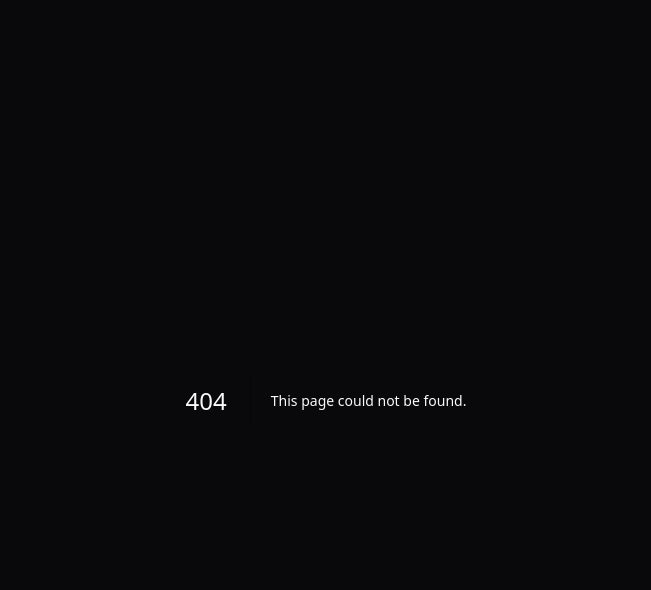
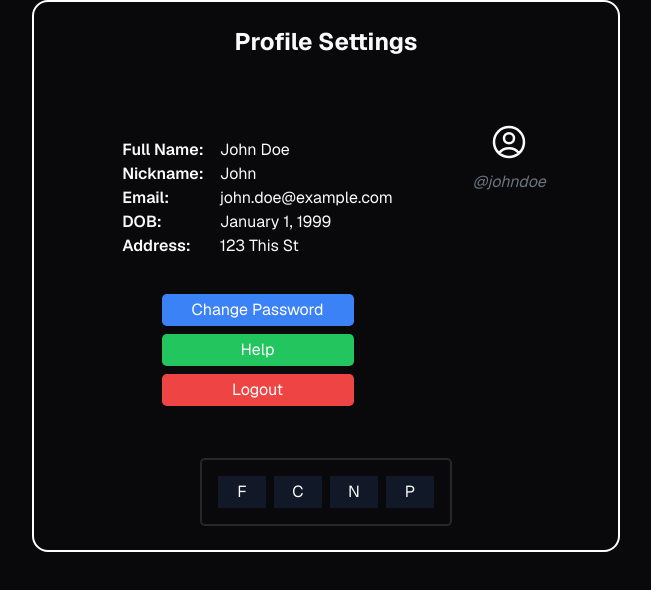
Before and after one commit to Builder-s-League/BuildersLeague-Edition1, a Next.js app: page /profile/setting in a window 1280 px wide. Before the commit this address had no page. Shown: the top 590 px of the page, without its empty margins (314-965 px from the left). Built offline with nearby package versions, Linux system fonts and the light colour scheme.

Commit message:
add profile setting page

```diff
--- a/package.json
+++ b/package.json
@@ -22,7 +22,8 @@
     "prepare": "husky install",
     "test": "jest",
     "test:ci": "jest --ci",
-    "analyze": "ANALYZE=true npm build"
+    "analyze": "ANALYZE=true npm build",
+    "lint-staged": "lint-staged"
   },
   "dependencies": {
     "@next/bundle-analyzer": "^14.0.4",
--- /dev/null
+++ b/src/app/profile/page.tsx
@@ -0,0 +1,5 @@
+import { ProfileSetting } from '@/components/ProfileSetting'
+
+export default function Page() {
+  return <></>
+}
--- /dev/null
+++ b/src/app/profile/setting/page.tsx
@@ -0,0 +1,5 @@
+import { ProfileSetting } from '@/components/ProfileSetting'
+
+export default function Page() {
+  return <ProfileSetting />
+}
--- /dev/null
+++ b/src/components/ProfileSetting.tsx
@@ -0,0 +1,67 @@
+export const ProfileSetting = () => {
+  return (
+    <div className="mx-auto flex w-fit flex-col items-center rounded-2xl border-2 border-white p-6">
+      <h1 className="mb-4 text-center text-2xl font-bold">Profile Settings</h1>
+      <div className="flex flex-row rounded-2xl p-4">
+        <div className="m-4 flex flex-col items-center rounded-lg p-4">
+          <div className="flex flex-row rounded-lg p-4">
+            <div className="mr-4 flex flex-col font-semibold">
+              <label>Full Name: </label>
+              <label>Nickname: </label>
+              <label>Email: </label>
+              <label>DOB: </label>
+              <label>Address: </label>
+            </div>
+            <div className="flex flex-col">
+              <label>John Doe</label>
+              <label>John</label>
+              <label>john.doe@example.com</label>
+              <label>January 1, 1999</label>
+              <label>123 This St</label>
+            </div>
+          </div>
+          <div className="mt-4 flex w-48 flex-col">
+            <button className="my-1 h-8 rounded-lg bg-blue-500 text-white hover:bg-blue-700">
+              Change Password
+            </button>
+            <button className="my-1 h-8 rounded-lg bg-green-500 text-white hover:bg-green-700">
+              Help
+            </button>
+            <button className="my-1 h-8 rounded-lg bg-red-500 text-white hover:bg-red-700">
+              Logout
+            </button>
+          </div>
+        </div>
+        <div className="m-4 flex flex-col items-center rounded-lg p-4">
+          <div className="relative">
+            <svg
+              xmlns="http://www.w3.org/2000/svg"
+              fill="none"
+              viewBox="0 0 24 24"
+              strokeWidth={1.5}
+              stroke="currentColor"
+              className="h-10 w-10"
+            >
+              <path
+                strokeLinecap="round"
+                strokeLinejoin="round"
+                d="M17.982 18.725A7.488 7.488 0 0 0 12 15.75a7.488 7.488 0 0 0-5.982 2.975m11.963 0a9 9 0 1 0-11.963 0m11.963 0A8.966 8.966 0 0 1 12 21a8.966 8.966 0 0 1-5.982-2.275M15 9.75a3 3 0 1 1-6 0 3 3 0 0 1 6 0Z"
+              />
+            </svg>
+
+            <button className="absolute left-1/2 top-1/2 -translate-x-1/2 -translate-y-1/2 transform text-3xl text-gray-500 opacity-0 transition-opacity hover:opacity-100">
+              ✎
+            </button>
+          </div>
+          <label className="mt-2 italic text-gray-500">@johndoe</label>
+        </div>
+      </div>
+      <div className="border-grey flex gap-2 rounded-lg border-2 p-4">
+        <button className="h-8 w-12 bg-gray-900 hover:bg-gray-500">F</button>
+        <button className="h-8 w-12 bg-gray-900 hover:bg-gray-500">C</button>
+        <button className="h-8 w-12 bg-gray-900 hover:bg-gray-500">N</button>
+        <button className="h-8 w-12 bg-gray-900 hover:bg-gray-500">P</button>
+      </div>
+    </div>
+  )
+}
```
Also changed, not shown: 1 other file (tests, documents, lock files or other folders).
